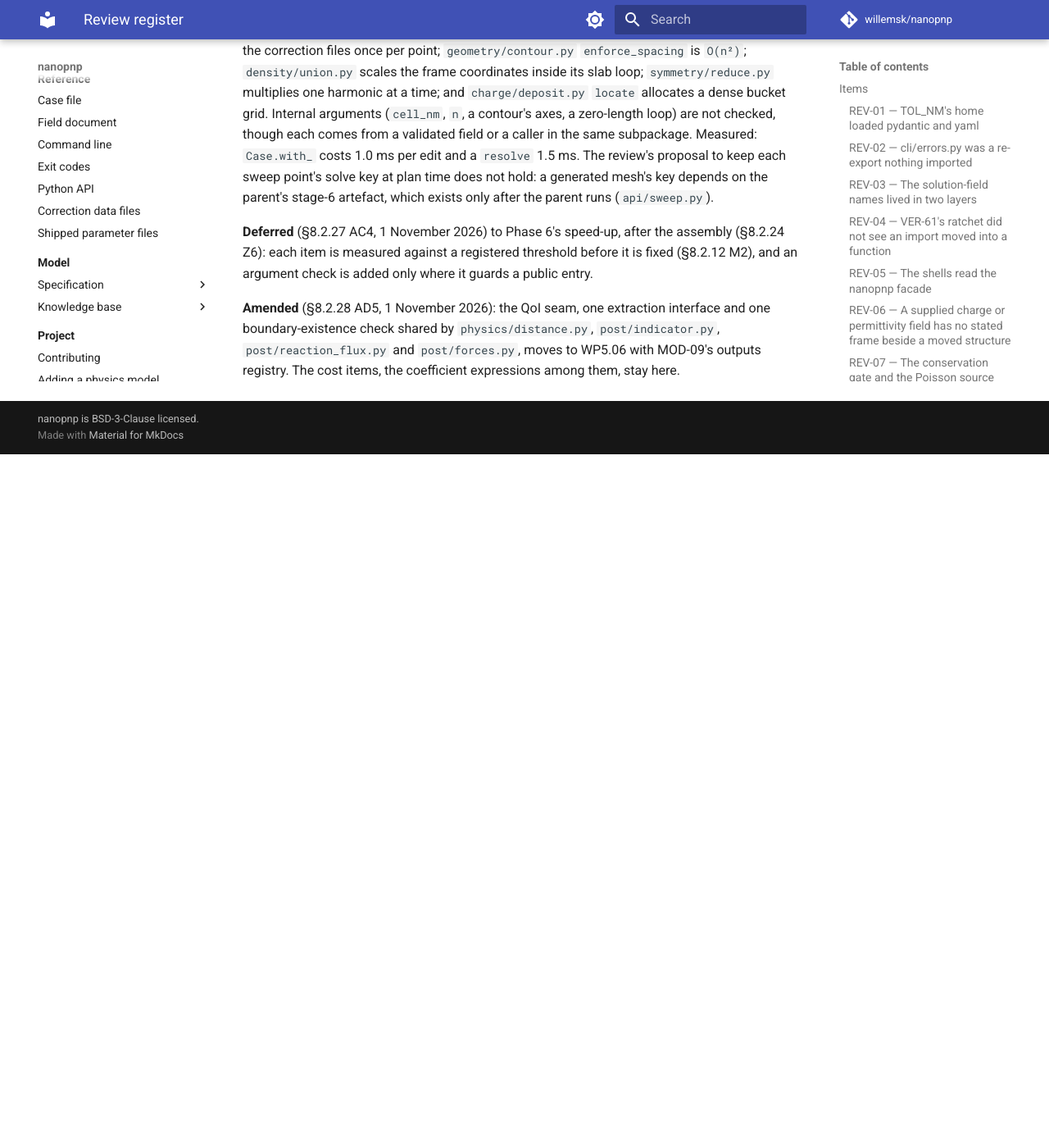
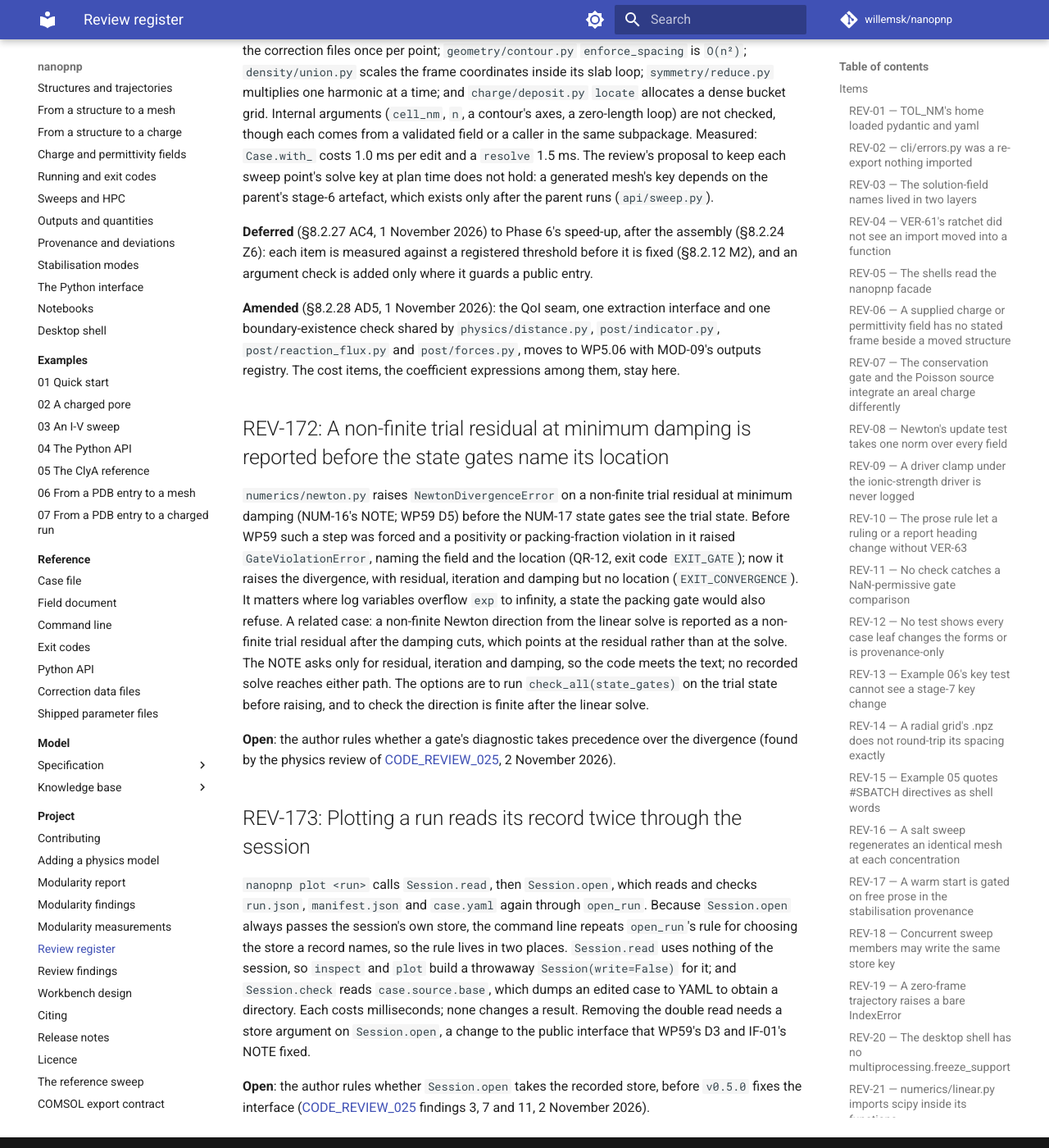
Before and after one commit to willemsk/nanopnp, an MkDocs documentation site: the page built from docs/project/review-items.md, in a window 1280 px wide and 1400 px high, scrolled down 66238 px. Shown: the whole window at 82% size. Built offline with MkDocs 1.6.1 and Material for MkDocs 9.7.7, drawn with Linux system fonts in a browser that asks for light colours; comment, search, counter and statistics services are not loaded; before the commit the page ends 66792 px from its top, so only the background shows below that.

Commit message:
fix: close the review gaps in the WP59 wall gate, Newton contract and records
CODE_REVIEW_025 (xhigh) on e00436f: 11 findings, 7 fixed.

- wall_statistics refuses a mesh with no wall group through WallSizeGateError;
  MeshData never carries an empty group, so the old guard could not fire (QR-12).
- damped_newton's docstring names the non-finite raise; the damping cut is one
  helper (NUM-16).
- Case.load reads the path as given, so a missing file is named as typed (IF-01).
- Example 05's header, the CHANGELOG's import claim and the knowledge entry's
  verification date are corrected (REV-169).
- REV-172 (gate diagnostic before the divergence) and REV-173 (plot reads the
  run twice) are open for the author.

Co-Authored-By: Claude Opus 5.5 <noreply@anthropic.com>
Claude-Session: https://claude.ai/code/session_01DnBK7c9aCX7EyXVFiyc7pC

```diff
--- a/docs/project/review-items.md
+++ b/docs/project/review-items.md
@@ -2188,3 +2188,31 @@ guards a public entry.
 **Amended** (§8.2.28 AD5, 1 November 2026): the QoI seam, one extraction interface and one boundary-existence check shared
 by `physics/distance.py`, `post/indicator.py`, `post/reaction_flux.py` and `post/forces.py`, moves to WP5.06 with
 MOD-09's outputs registry. The cost items, the coefficient expressions among them, stay here.
+
+## REV-172: A non-finite trial residual at minimum damping is reported before the state gates name its location
+
+`numerics/newton.py` raises `NewtonDivergenceError` on a non-finite trial residual at minimum damping (NUM-16's NOTE;
+WP59 D5) before the NUM-17 state gates see the trial state. Before WP59 such a step was forced and a positivity or
+packing-fraction violation in it raised `GateViolationError`, naming the field and the location (QR-12, exit code
+`EXIT_GATE`); now it raises the divergence, with residual, iteration and damping but no location (`EXIT_CONVERGENCE`).
+It matters where log variables overflow `exp` to infinity, a state the packing gate would also refuse. A related case:
+a non-finite Newton direction from the linear solve is reported as a non-finite trial residual after the damping cuts,
+which points at the residual rather than at the solve. The NOTE asks only for residual, iteration and damping, so the
+code meets the text; no recorded solve reaches either path. The options are to run `check_all(state_gates)` on the
+trial state before raising, and to check the direction is finite after the linear solve.
+
+**Open**: the author rules whether a gate's diagnostic takes precedence over the divergence (found by the physics
+review of [CODE_REVIEW_025](../code_reviews/CODE_REVIEW_025.md), 2 November 2026).
+
+## REV-173: Plotting a run reads its record twice through the session
+
+`nanopnp plot <run>` calls `Session.read`, then `Session.open`, which reads and checks `run.json`, `manifest.json` and
+`case.yaml` again through `open_run`. Because `Session.open` always passes the session's own store, the command line
+repeats `open_run`'s rule for choosing the store a record names, so the rule lives in two places. `Session.read` uses
+nothing of the session, so `inspect` and `plot` build a throwaway `Session(write=False)` for it; and `Session.check`
+reads `case.source.base`, which dumps an edited case to YAML to obtain a directory. Each costs milliseconds; none
+changes a result. Removing the double read needs a store argument on `Session.open`, a change to the public interface
+that WP59's D3 and IF-01's NOTE fixed.
+
+**Open**: the author rules whether `Session.open` takes the recorded store, before `v0.5.0` fixes the interface
+([CODE_REVIEW_025](../code_reviews/CODE_REVIEW_025.md) findings 3, 7 and 11, 2 November 2026).
```
Also changed, not shown: CHANGELOG.md (+6 -4 lines), docs/code_reviews/CODE_REVIEW_025.md (added, +68 -0 lines), docs/plans/phase-4-polish-and-user-testing.md (+2 -2 lines), docs/project/review-findings.md (+2 -0 lines), knowledge/06-numerics-fem/14-tier-1-test-evidence-newtons.md (+1 -1 lines), 4 other files.
